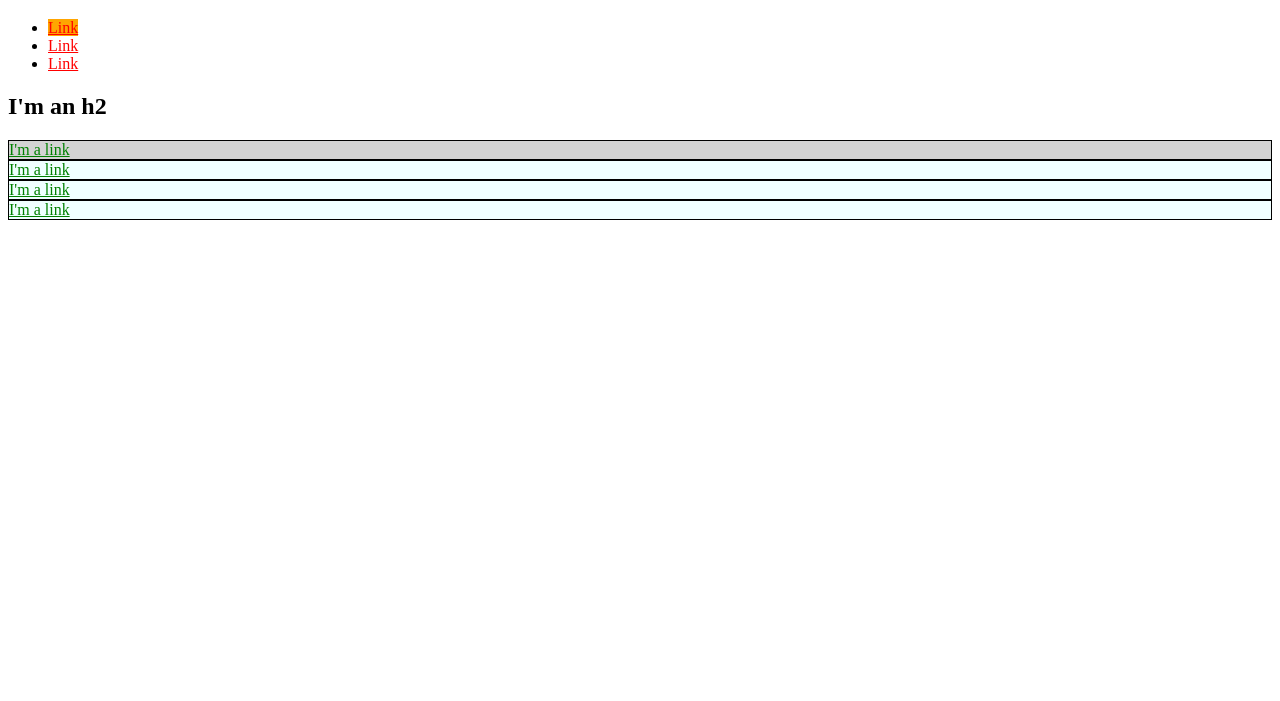
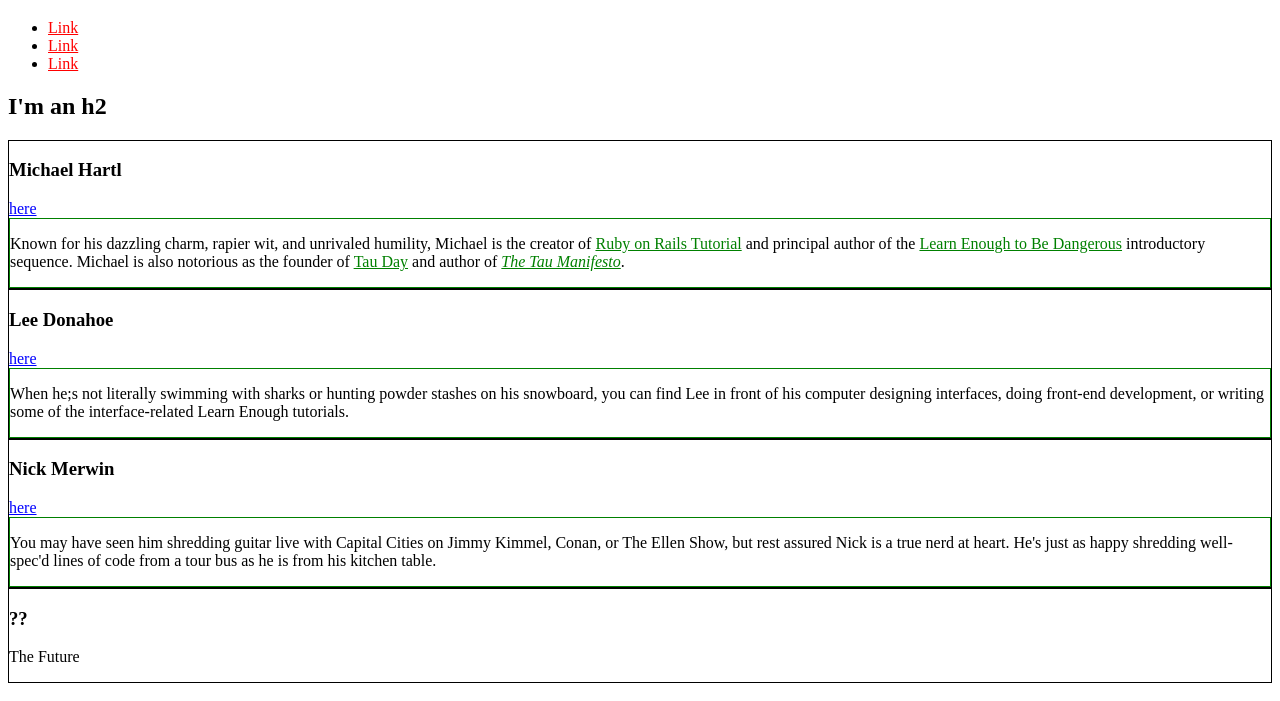
Before and after one commit to Victor-Quintero/Victor-Quintero.github.io, a plain HTML site: page index.html in a window 1280 px wide. Shown: the part 61-762 px from the top of the page. Drawn offline with Linux system fonts and the light colour scheme.

Commit message:
Completed changes for Chapter 6

```diff
--- a/index.html
+++ b/index.html
@@ -5,31 +5,45 @@
     <meta name="viewport" content="width=device-width, initial-scale=1.0">
     <title>Test Page: Don't Panic</title>
     <style>
+        /* GLOBAL STYLES */
+
 
         a{
             color: red;
         }
 
-        #exec-bio{
-            background-color: lightgray;
+        div{
+            border: 1px solid green;
         }
 
-        .bio-box{
+
+
+       /* .bio-box a {
+            color: green;
+        } */
+
+        /* a.social-link{
+            color:blue;
+        } */
+
+        /* have to put a.social-link because then the change to social-link wouldn't work as the selector of .bio-box a has higher specificity */
+
+        /* BIO STYLES */
+
+        div.bio-box{
             border: 1px solid black;
+                }
 
-        }
-
-        .bio-case{
-            background-color: azure;
-        }
-
-        .bio-box a {
+        .bio-copy a{
             color: green;
         }
 
-        #bio-item {
-            background-color: orange;
+        /* SOCIAL STYLES  */
+
+        .social-link{
+            color: blue;
         }
+
 
 
     </style>
@@ -51,17 +65,38 @@
     </ul>
     <h2>I'm an h2</h2>
 
-    <div id="exec-bio" class="bio-box bio-case">
-        <a href="https://example.com/">I'm a link</a>
+    <div class="bio-box">
+        <h3>Michael Hartl</h3>
+        <a href="https://twitter.com/mhartl" class="social-link">here</a>
+        <div class="bio-copy">
+            <p>
+                Known for his dazzling charm, rapier wit, and unrivaled humility, Michael is the creator of <a href="https://www.railstutorial.org/">Ruby on Rails Tutorial</a> and principal author of the <a href="https://learnenough.com">Learn Enough to Be Dangerous</a> introductory sequence. Michael is also notorious as the founder of <a href="http://tauday.com/">Tau Day</a> and author of <a href="http://tauday.com/tau-manifesto"><em>The Tau Manifesto</em></a>.
+            </p>
+         </div>
     </div>
-    <div class="bio-box bio-case">
-        <a href="https://example.com/">I'm a link</a>
+    <div class="bio-box">
+        <h3>Lee Donahoe</h3>
+        <a href="https://twitter.com/leedonahoe" class="social-link">here</a>
+        <div class="bio-copy">
+            <p>
+                When he;s not literally swimming with sharks or hunting powder stashes on his snowboard, you can find Lee in front of his computer designing interfaces, doing front-end development, or writing some of the interface-related Learn Enough tutorials.
+            </p>
+        </div>
     </div>
-    <div class="bio-box bio-case">
-        <a href="https://example.com/">I'm a link</a>
+    <div class="bio-box">
+        <h3>Nick Merwin</h3>
+        <a href="https://twitter.com/nickmerwin" class="social-link">here</a>
+        <div class="bio-copy">
+            <p>
+                You may have seen him shredding guitar live with Capital Cities on Jimmy Kimmel, Conan, or The Ellen Show, but rest assured Nick is a true nerd at heart. He's just as happy shredding well-spec'd lines of code from a tour bus as he is from his kitchen table.
+            </p>
+        </div>
     </div>
-    <div class="bio-box bio-case">
-        <a href="https://example.com/">I'm a link</a>
+    <div class="bio-box">
+        <h3>??</h3>
+        <p>
+            The Future
+        </p>
     </div>
 </body>
 </html>
```
